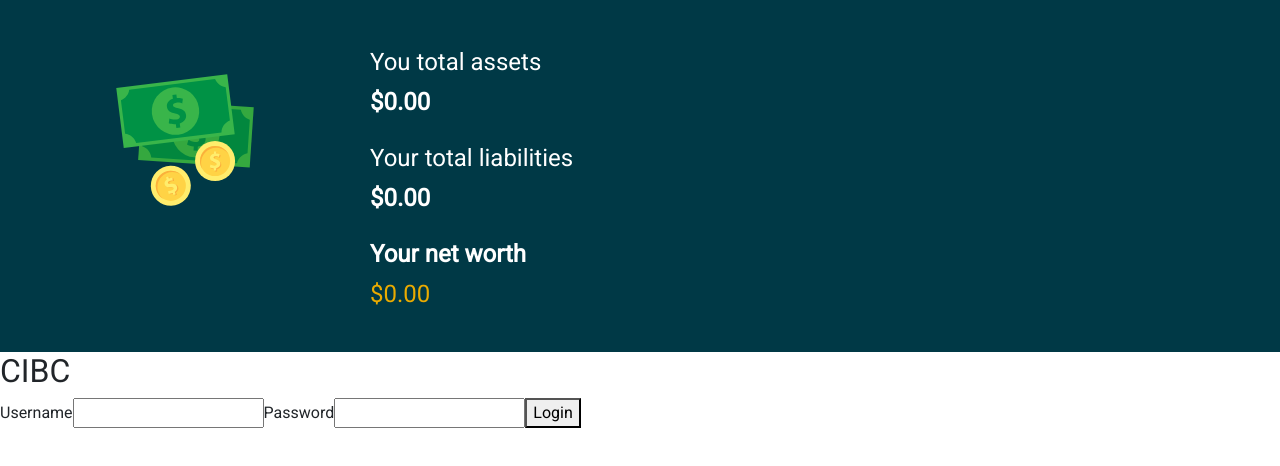
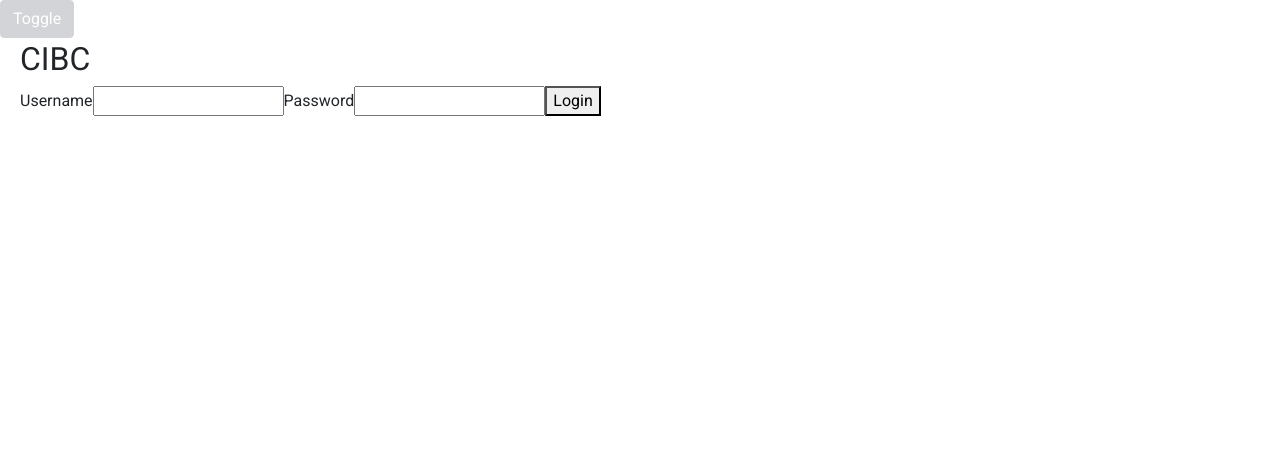
Before and after one commit to mesopotamia/fincheck, an Angular app in the folder webclient/: page / in a window 1280 px wide. Shown: the top 466 px of the page. Built offline with nearby package versions, Linux system fonts and the light colour scheme.

Commit message:
add toggler

```diff
--- a/webclient/src/app/app.component.html
+++ b/webclient/src/app/app.component.html
@@ -1,2 +1,4 @@
-<fc-networth [netWorth]="accountSummary?.netWorth" [liabilities]="accountSummary?.liabilities" [assets]="accountSummary?.assets"></fc-networth>
-<fc-login loginType="CIBC" (loginEvent)="onLogin($event)"></fc-login>
+<fc-toggler>
+    <fc-networth [netWorth]="accountSummary?.netWorth" [liabilities]="accountSummary?.liabilities" [assets]="accountSummary?.assets"></fc-networth>
+    <fc-login class="config" loginType="CIBC" (loginEvent)="onLogin($event)"></fc-login>
+</fc-toggler>
--- a/webclient/src/app/app.module.ts
+++ b/webclient/src/app/app.module.ts
@@ -1,5 +1,5 @@
 import { BrowserModule } from '@angular/platform-browser';
-import { NgModule } from '@angular/core';
+import {NgModule, TemplateRef} from '@angular/core';
 
 import { AppRoutingModule } from './app-routing.module';
 import { AppComponent } from './app.component';
@@ -7,12 +7,14 @@
 import { LoginComponent } from './login/login.component';
 import {FormsModule} from "@angular/forms";
 import {HttpClientModule} from "@angular/common/http";
+import { TogglerComponent } from './toggler/toggler.component';
 
 @NgModule({
   declarations: [
     AppComponent,
     NetworthComponent,
-    LoginComponent
+    LoginComponent,
+    TogglerComponent
   ],
   imports: [
     BrowserModule,
--- a/webclient/src/app/login/login.component.scss
+++ b/webclient/src/app/login/login.component.scss
@@ -0,0 +1,4 @@
+:host {
+  display: block;
+  padding: 40px 20px;
+}
--- /dev/null
+++ b/webclient/src/app/toggler/toggler.component.html
@@ -0,0 +1,5 @@
+<div>
+  <button class="btn btn-secondary" (click)="toggle()">Toggle</button>
+  <ng-content *ngIf="shouldShow"></ng-content>
+  <ng-content *ngIf="!shouldShow" select=".config"></ng-content>
+</div>
--- /dev/null
+++ b/webclient/src/app/toggler/toggler.component.scss
@@ -0,0 +1,13 @@
+:host {
+  display: block;
+  position: relative;
+}
+button {
+  position: absolute;
+  top: 0;
+  left: 0;
+  opacity: .3;
+  &:hover {
+    opacity: 1;
+  }
+}
--- /dev/null
+++ b/webclient/src/app/toggler/toggler.component.ts
@@ -0,0 +1,19 @@
+import { Component, OnInit } from '@angular/core';
+
+@Component({
+  selector: 'fc-toggler',
+  templateUrl: './toggler.component.html',
+  styleUrls: ['./toggler.component.scss']
+})
+export class TogglerComponent implements OnInit {
+  shouldShow = false;
+  constructor() { }
+
+  ngOnInit() {
+  }
+
+  toggle() {
+    this.shouldShow = !this.shouldShow;
+  }
+
+}
```
Also changed, not shown: 2 other files (tests, documents, lock files or other folders).
